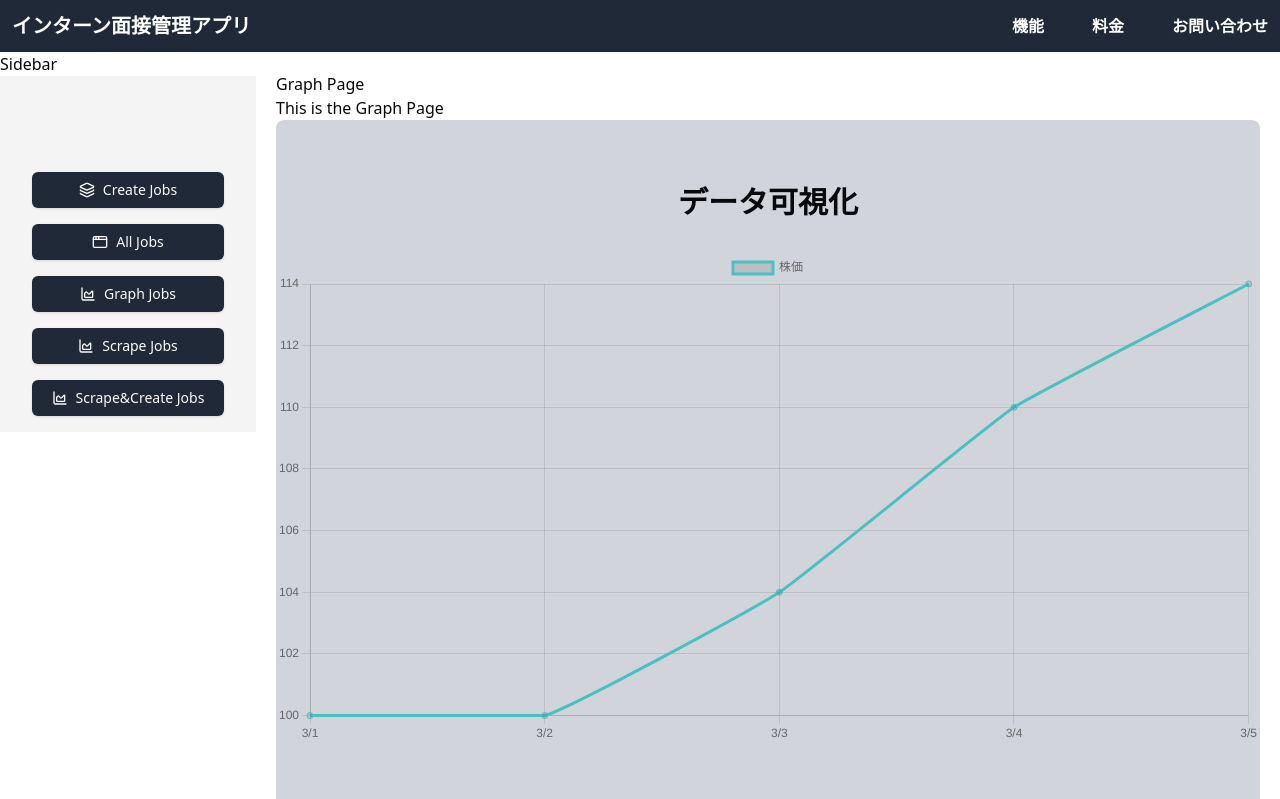
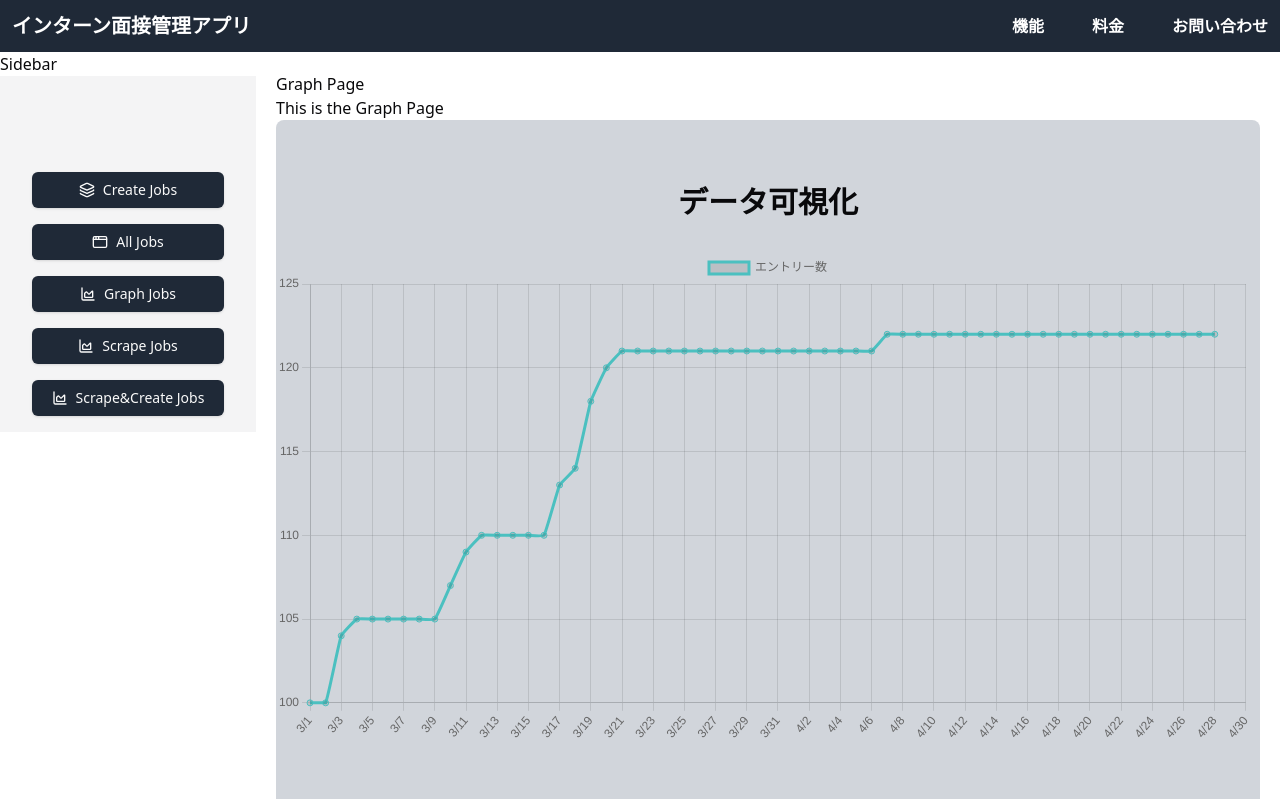
Before and after one commit to ajdjaiuoapooiad/next-port5-frontend-pageRouter, a Next.js app: page /graph-posts in a window 1280 px wide. Shown: the top 799 px of the page. Built offline with nearby package versions, Linux system fonts and the light colour scheme.

Commit message:
グラフ修正　折れ線グラフ

```diff
--- a/src/components/BarChart.tsx
+++ b/src/components/BarChart.tsx
@@ -3,14 +3,13 @@ import { Chart, registerables } from 'chart.js';
 Chart.register(...registerables);
 
 const BarChart = () => {
-  const chartData2 = [100, 100, 104, 110, 114];
-  const chartLabels2 = ['3/1', '3/2', '3/3', '3/4', '3/5'];
-
+  const chartData2 = [100, 100, 104, 105, 105, 105, 105, 105, 105, 107, 109, 110, 110, 110, 110, 110, 113, 114, 118, 120, 121, 121, 121, 121, 121, 121, 121, 121, 121, 121, 121, 121, 121, 121, 121, 121, 121, 122, 122, 122, 122, 122, 122, 122, 122, 122, 122, 122, 122, 122, 122, 122, 122, 122, 122, 122, 122, 122, 122];
+  const chartLabels2 = ['3/1', '3/2', '3/3', '3/4', '3/5', '3/6', '3/7', '3/8', '3/9', '3/10', '3/11', '3/12', '3/13', '3/14', '3/15', '3/16', '3/17', '3/18', '3/19', '3/20', '3/21', '3/22', '3/23', '3/24', '3/25', '3/26', '3/27', '3/28', '3/29', '3/30', '3/31', '4/1', '4/2', '4/3', '4/4', '4/5', '4/6', '4/7', '4/8', '4/9', '4/10', '4/11', '4/12', '4/13', '4/14', '4/15', '4/16', '4/17', '4/18', '4/19', '4/20', '4/21', '4/22', '4/23', '4/24', '4/25', '4/26', '4/27', '4/28', '4/29', '4/30'];
   const chartData = {
     labels: chartLabels2,
     datasets: [
       {
-        label: '株価',
+        label: 'エントリー数',
         data: chartData2,
         borderColor: 'rgb(75, 192, 192)',
         tension: 0.1,
```
